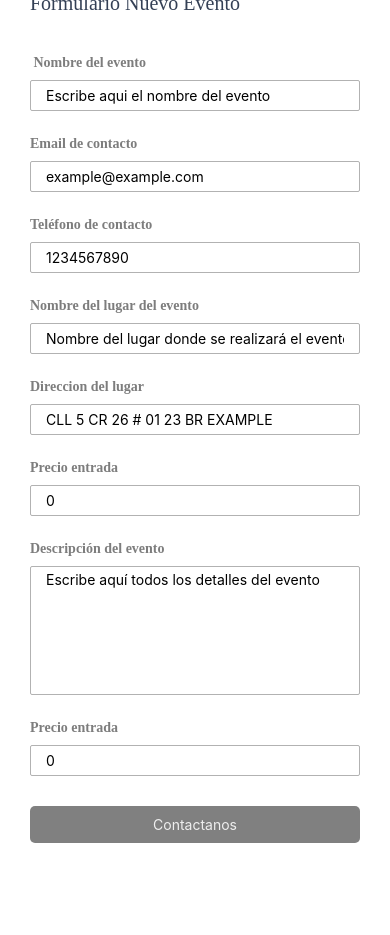
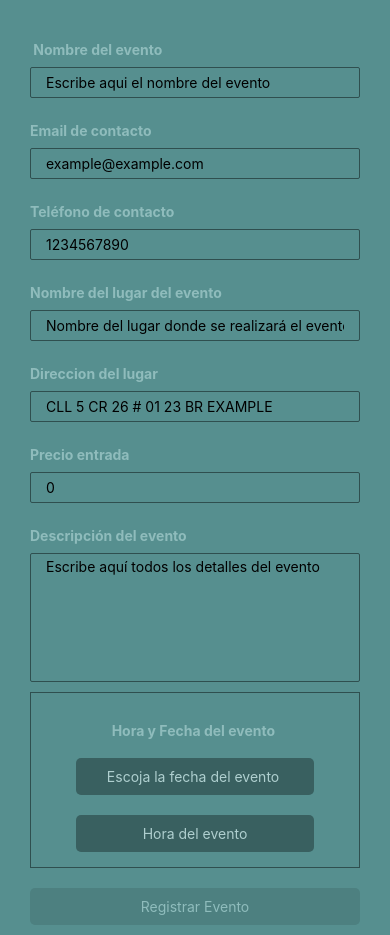
Before and after one commit to gio10herrera/EventosSantaMartaCli, a React Native app: screen / in a window 390 px wide. Before the commit the page ends 873 px from the top, so only its background shows below. Built offline with nearby package versions, Linux system fonts and the light colour scheme.

Commit message:
segunda pantalla terminada

```diff
--- a/components/CompFormEvento.tsx
+++ b/components/CompFormEvento.tsx
@@ -1,5 +1,7 @@
 import { useEffect, useState } from "react";
-import { Alert, Button, SafeAreaView, ScrollView, StyleSheet, Text, TextInput, TouchableOpacity, View } from "react-native";
+import { Alert, Button, SafeAreaView, ScrollView, StyleSheet, Text, TextInput, TouchableOpacity, View, Platform, StatusBar } from "react-native";
+import DateTimePicker from "@react-native-community/datetimepicker"
+
 
 export default function CompFormEvento(){
     const [nombreEvento, setNombreEvento] = useState("")
@@ -10,6 +12,41 @@ export default function CompFormEvento(){
   const [precioEvento, setPrecioEvento] = useState(0)
   const [descripEvento, setDescripEvento] = useState("")
   const [ready, setReady] = useState(false)
+
+
+  const [date, setDate] = useState(new Date())
+  const [showPicker, setShowPicker] = useState(false)
+  const [showTimePicker, setShowTimePicker] = useState(false);
+
+
+  const handleDateChange = (event, selectedDate) => {
+    if(event.type === 'set'){
+      const currentDate = selectedDate || date
+      console.log(currentDate)
+      setDate(currentDate)
+    }
+    setShowPicker(false)
+  }
+
+  const handleTimeChange = (event, selectedDate) => {
+    if(event.type === 'set'){
+      const currentDate = selectedDate || date
+      console.log(currentDate)
+      setDate(currentDate)
+    }
+    setShowTimePicker(false)
+  }
+
+  // Obtener la fecha actual más un día
+  const tomorrow = new Date();
+  tomorrow.setDate(tomorrow.getDate() + 1);
+
+
+
+
+
+
+
 
   const submit = () => {
     Alert.alert("Datos enviados", "Datos enviados correctamente",[{text:"ACEPTAR"}])
@@ -51,12 +88,12 @@ export default function CompFormEvento(){
 
   //verificamos si los campos estan llenos para controlar el disabled o enabled del boton
   useEffect(() => {
-    if (nombreEvento != "" && emailContacto != "" && telContacto != "" && lugarEvento != "" && direccionEvento != "" && precioEvento != 0 && descripEvento != "") {
+    if (nombreEvento != "" && emailContacto != "" && telContacto != "" && lugarEvento != "" && direccionEvento != "" && precioEvento != 0 && descripEvento != "" && date.toLocaleDateString() != new Date().toLocaleDateString()) {
       setReady(true);
     } else {
       setReady(false);
     }
-  }, [nombreEvento, emailContacto, telContacto, lugarEvento, direccionEvento, precioEvento, descripEvento]);
+  }, [nombreEvento, emailContacto, telContacto, lugarEvento, direccionEvento, precioEvento, descripEvento, date]);
 
   return (
     <SafeAreaView>
@@ -101,6 +138,7 @@ export default function CompFormEvento(){
               placeholder={"Nombre del lugar donde se realizará el evento"}
               value={lugarEvento}
               onChangeText={handleLugarChange}
+
             />
           </View>
 
@@ -136,26 +174,55 @@ export default function CompFormEvento(){
             />
           </View>
 
-          <View style={styles.textInputsCont}>
-            <Text style={styles.textLabels}>Precio entrada</Text>
-            <TextInput
-              style={styles.textInput}
-              placeholder={"$"}
-              value={precioEvento.toString()}
-              onChangeText={handlePrecioChange}
-            />
+
+
+          <View style = {styles.containerDateTime}>
+          <View style = {styles.textInputsCont}>
+            <Text style = {[styles.textLabels, styles.textTituloLabelsGroup]}>Hora y Fecha del evento </Text>
+          </View>
+            <View>
+              <TouchableOpacity onPress={() => setShowPicker(true)} style = {styles.EstiloBoton}>
+                <Text style = {styles.buttonStyleText}>Escoja la fecha del evento </Text>
+              </TouchableOpacity>
+                { showPicker && (
+                  <DateTimePicker
+                  onChange={handleDateChange}
+                  mode={'date'}
+                  value={ date || new Date() }
+                  minimumDate={tomorrow}
+                  />
+                )}
+            </View>
+
+            <View>
+              <TouchableOpacity onPress={() => setShowTimePicker(true)} style = {styles.EstiloBoton}>
+                <Text style = {styles.buttonStyleText}>Hora del evento</Text>
+              </TouchableOpacity>
+                { showTimePicker && (
+                  <DateTimePicker
+                  onChange={handleTimeChange}
+                  mode={'time'}
+                  value={ date || new Date() }
+                  is24Hour={true}
+                  />
+                )}
+            </View>
           </View>
 
           <TouchableOpacity
             style={[
               styles.EstiloBoton,
               {
-                backgroundColor: ready ? "#4630EB" : "grey",
+                backgroundColor: ready ? "#396060" : "#4d8080",
               },
             ]}
             disabled={!ready}
             onPress={submit}>
-            <Text style={styles.buttonStyleText}> Contactanos </Text>
+            <Text style={[styles.buttonStyleText,
+              {
+                color: ready ? "#afcfcf" : "#8fbcbc"
+              }
+            ]}> Registrar Evento </Text>
           </TouchableOpacity>
         </View>
       </ScrollView>
@@ -168,15 +235,14 @@ const styles = StyleSheet.create({
     Container: {
       height: "100%",
       paddingHorizontal: 30,
-      backgroundColor: "#fff",
+      backgroundColor: "#568f8f",
     },
     titulo: {
-      fontSize: 20,
-      color: "#344055",
-      fontWeight: "500",
+      fontSize: 30,
+      color: "#afcfcf",
+      fontWeight: "bold",
       paddingTop: 20,
       paddingBottom: 15,
-      fontFamily: "JosefinSans_500Medium",
       textTransform: "capitalize",
     },
 
@@ -185,18 +251,16 @@ const styles = StyleSheet.create({
     },
     textLabels: {
       fontWeight: "bold",
-      // fontSize: 15,
-      color: "#7d7d7d",
+      color: "#8fbcbc",
       paddingBottom: 5,
-      fontFamily: "JosefinSans_300Light",
       lineHeight: 25,
     },
     textInput: {
       borderWidth: 1,
-      borderColor: "rgba(0, 0, 0, 0.3)",
+      borderColor: "#2f4f4f",
       paddingHorizontal: 15,
       paddingVertical: 6,
-      borderRadius: 2,
+      borderRadius: 2
     },
     multilinea: {
       paddingVertical: 4,
@@ -208,9 +272,20 @@ const styles = StyleSheet.create({
       display: "flex",
       justifyContent: "center",
       alignItems: "center",
-      marginVertical: 30,
+      marginVertical: 10,
+      backgroundColor: "#396060"
     },
     buttonStyleText: {
-      color: "#eee",
+      color: "#afcfcf",
+    },
+    containerDateTime: {
+      borderWidth: 1,
+      marginVertical: 10,
+      paddingVertical: 5,
+      paddingHorizontal: 45,
+      borderColor: "#2f4f4f"
+    },
+    textTituloLabelsGroup: {
+      textAlign: "center"
     }
   });
--- a/package.json
+++ b/package.json
@@ -10,6 +10,7 @@
     "test": "jest"
   },
   "dependencies": {
+    "@react-native-community/datetimepicker": "^8.1.1",
     "react": "18.2.0",
     "react-native": "0.74.2"
   },
```
Also changed, not shown: 1 other file (tests, documents, lock files or other folders).
